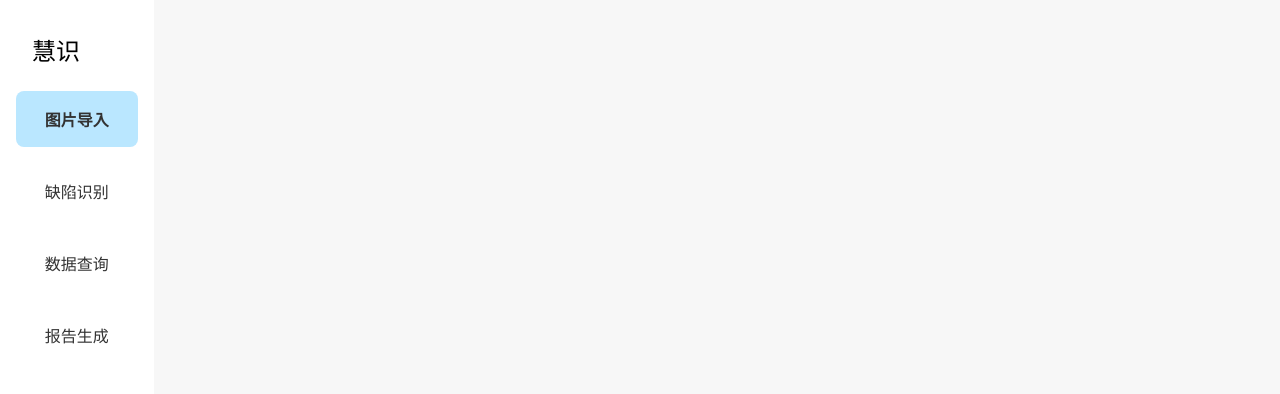
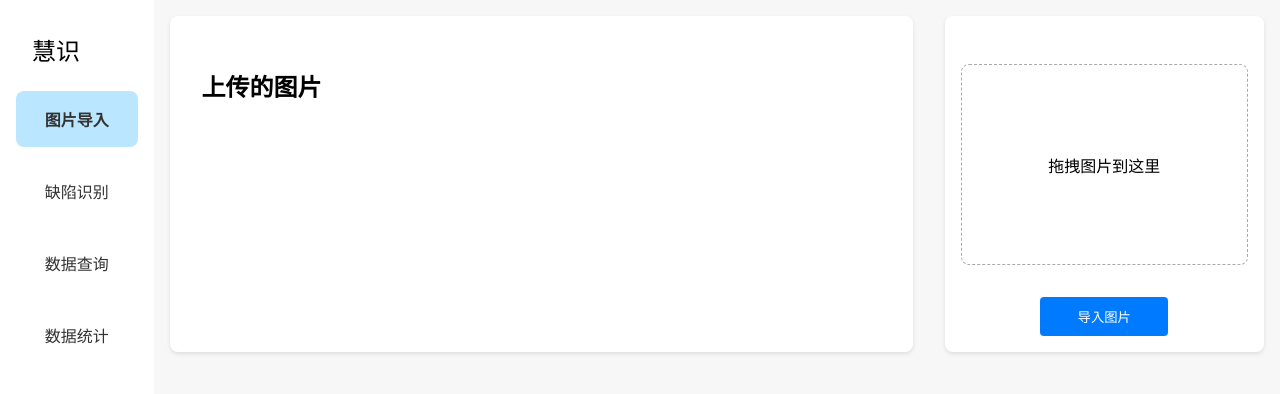
Before and after one commit to TR-303/hui_scan_front, a Vue app: page /image-import in a window 1280 px wide. Shown: the top 394 px of the page. Built offline with nearby package versions, Linux system fonts and the light colour scheme.

Commit message:
将“报告生成”改为“数据统计”

```diff
--- a/src/assets/main.css
+++ b/src/assets/main.css
@@ -29,3 +29,25 @@ html, body, #app {
 *::after {
   box-sizing: border-box;
 }
+
+.card{
+    background-color: #fff;
+    border-radius: 8px;
+    box-shadow: 0 2px 4px rgba(0, 0, 0, 0.1);
+    padding: 16px;
+    margin: 16px;
+}
+
+button{
+    background-color: #007bff;
+    color: #fff;
+    border: none;
+    border-radius: 4px;
+    padding: 10px 20px;
+    cursor: pointer;
+    transition: background-color 0.3s ease;
+}
+
+button:hover{
+    background-color: #0056b3;
+}
--- a/src/components/SideBar.vue
+++ b/src/components/SideBar.vue
@@ -11,7 +11,7 @@
       <router-link class="item" to="/image-import">图片导入</router-link>
       <router-link class="item" to="/defect-recognition">缺陷识别</router-link>
       <router-link class="item" to="/data-query">数据查询</router-link>
-      <router-link class="item" to="/report-generation">报告生成</router-link>
+      <router-link class="item" to="/data-inspect">数据统计</router-link>
     </nav>
   </div>
 </template>
--- a/src/router/index.js
+++ b/src/router/index.js
@@ -2,13 +2,14 @@ import {createRouter, createWebHistory} from 'vue-router'
 import ImageImport from '../views/ImageImport.vue'
 import DefectRecognition from '../views/DefectRecognition.vue'
 import DataQuery from '../views/DataQuery.vue'
-import ReportGeneration from '../views/ReportGeneration.vue'
+import DataInspect from '../views/DataInspect.vue'
 
 const routes = [
+    {path: '/', name: 'Home', redirect: '/image-import'},
     {path: '/image-import', name: 'ImageImport', component: ImageImport},
     {path: '/defect-recognition', name: 'DefectRecognition', component: DefectRecognition},
     {path: '/data-query', name: 'DataQuery', component: DataQuery},
-    {path: '/report-generation', name: 'ReportGeneration', component: ReportGeneration}
+    {path: '/data-inspect', name: 'DataInspect', component: DataInspect}
 ]
 
 const router = createRouter({
--- /dev/null
+++ b/src/views/DataInspect.vue
@@ -0,0 +1,5 @@
+<script setup>
+</script>
+<template>
+
+</template>
--- a/src/views/ImageImport.vue
+++ b/src/views/ImageImport.vue
@@ -1,5 +1,88 @@
 <script setup>
+import {ref} from 'vue';
+
+const images = ref([]);
+const fileInput = ref(null);
+
+function handleDrop(e) {
+  const droppedFiles = e.dataTransfer.files;
+  Array.from(droppedFiles).forEach(file => {
+    images.value.push(URL.createObjectURL(file));
+  });
+}
+
+function handleFileChange(e) {
+  const selectedFiles = e.target.files;
+  Array.from(selectedFiles).forEach(file => {
+    images.value.push(URL.createObjectURL(file));
+  });
+}
+
+function handleOpenDialog() {
+  fileInput.value.click();
+}
 </script>
+
 <template>
+  <div style="display: flex; flex-direction: row;">
+    <div class="card" style="display: flex; flex-direction: column; padding :1rem; width :70%;">
+      <div style="padding: 1rem;">
+        <h2>上传的图片</h2>
 
+      </div>
+      <div class="image-list">
+        <div v-for="(img, idx) in images" :key="idx" class="preview-image">
+          <img :src="img" class="preview-image"/>
+        </div>
+      </div>
+    </div>
+    <div class="card" style="display: flex; flex-direction: column; padding :1rem; width :30%; align-items: center;">
+      <div
+          class="drop-zone"
+          @drop="handleDrop"
+          @dragover.prevent
+      >
+        拖拽图片到这里
+      </div>
+      <button style="width: 8rem" @click="handleOpenDialog">
+        导入图片
+      </button>
+      <input
+          ref="fileInput"
+          type="file"
+          multiple
+          style="display:none;"
+          @change="handleFileChange"
+      />
+    </div>
+  </div>
 </template>
+
+<style scoped>
+.image-list {
+  flex: 1;
+}
+
+.preview-image {
+  max-width: 100%;
+  border-radius: 4px;
+  margin-bottom: 1rem;
+}
+
+.drop-zone {
+  width: 100%;
+  height: auto;
+  aspect-ratio: 10 / 7;
+  border: 1px dashed #aaa;
+  margin: 2rem;
+  display: flex;
+  align-items: center;
+  justify-content: center;
+  border-radius: 8px;
+  transition: background-color 0.3s;
+}
+
+.drop-zone:hover {
+  background-color: #e6f7ff;
+}
+</style>
```
